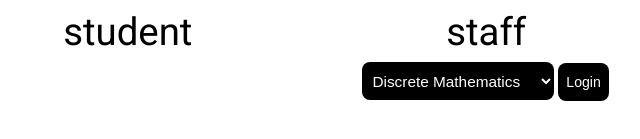
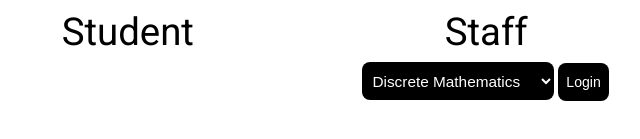
Before and after one commit to Beornus/accessibilitychallenge, a plain HTML site: page index.html in a window 1280 px wide. Shown: the part 371-510 px from the top of the page, 301-941 px from the left. Drawn offline with Linux system fonts and the light colour scheme.

```diff
--- a/index.html
+++ b/index.html
@@ -12,7 +12,7 @@
 
 		<a href="student.html">
 			<img src="img/student_icon_pink.png">
-			<p id="p_student">student</p>
+			<p id="p_student">Student</p>
 		</a>
 
 	</div>
@@ -21,7 +21,7 @@
 
 			<img src="img/staff_icon_blue.png">
 
-			<p id="p_staff">staff</p>
+			<p id="p_staff">Staff</p>
 
 		<select id="select_staff">
 			<option value="staffma.html">Discrete Mathematics</option>
```
Also changed, not shown: style.css (line endings or trailing spaces).
